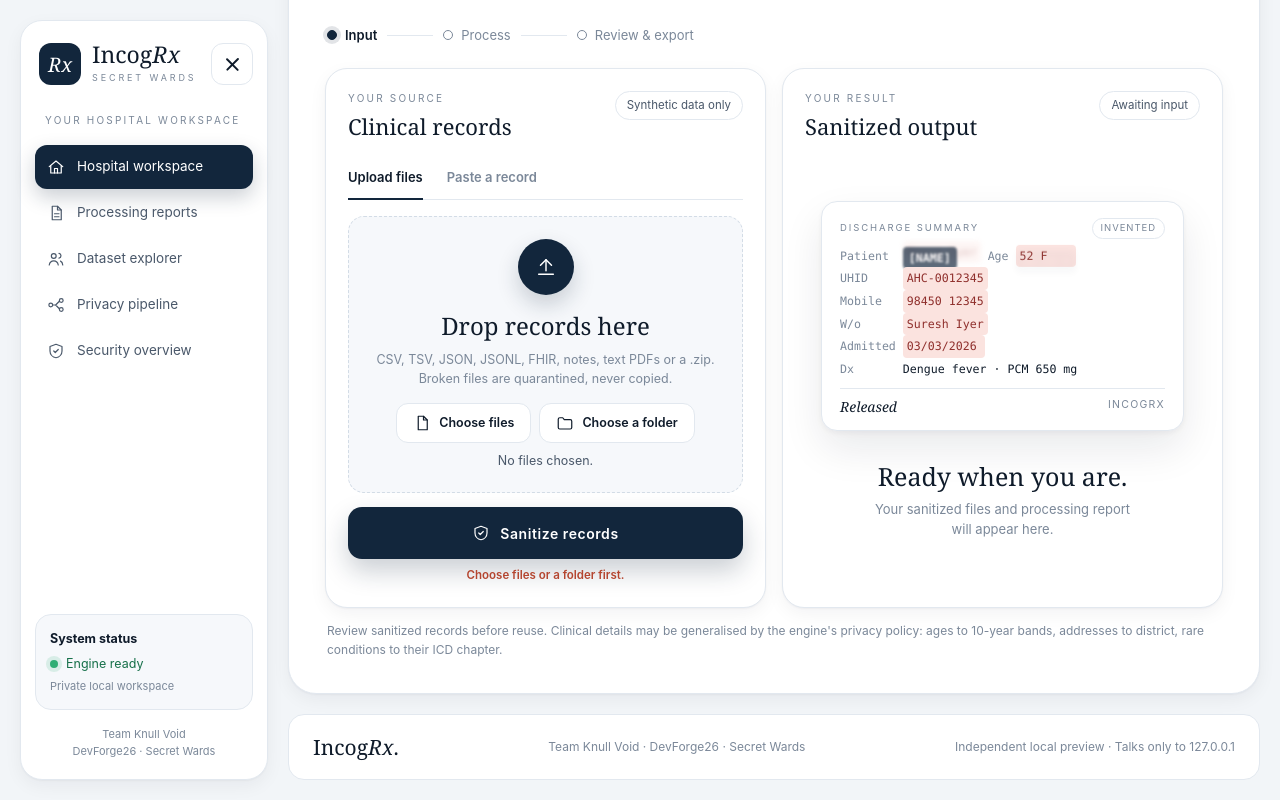
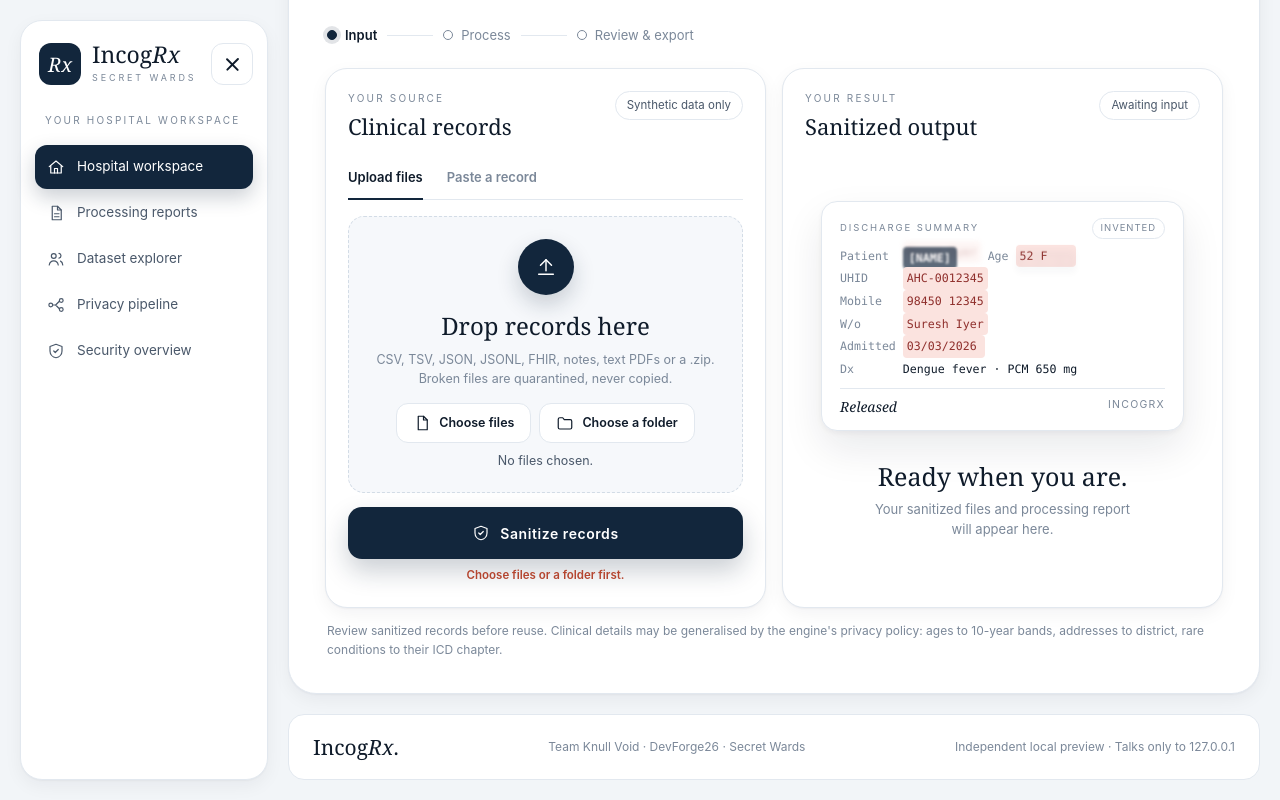
Before and after one commit to Nikitha1727/IncogRx, a plain HTML site: page demo/index.html in a window 1280 px wide. Both pictures are taken after a click on the button "Sanitize records". Shown: the part 1075-1875 px from the top of the page. Drawn offline with Linux system fonts and the light colour scheme.

Commit message:
Demo: remove sidebar status card and team line
Co-Authored-By: Claude Opus 5.5 <noreply@anthropic.com>

Claude-Session: https://claude.ai/code/session_01Up4FfajNGQeQu8A8dxZySS

```diff
--- a/demo/index.html
+++ b/demo/index.html
@@ -390,13 +390,6 @@ footer b{font:400 21px var(--serif);color:var(--ink)}footer b i{font-style:itali
       <a href="#/pipeline" title="Privacy pipeline" data-route="pipeline"><svg class="i"><use href="#i-flow"/></svg><span class="t">Privacy pipeline</span></a>
       <a href="#/security" title="Security overview" data-route="security"><svg class="i"><use href="#i-shield"/></svg><span class="t">Security overview</span></a>
     </nav>
-    <div class="status" id="sys" data-s="ready" role="status" aria-live="polite">
-      <div class="shield"><svg class="i"><use href="#i-shield"/></svg></div>
-      <b class="t">System status</b>
-      <span class="st"><span class="dot"></span><span id="sysText">Engine ready</span></span>
-      <small class="t">Private local workspace</small>
-    </div>
-    <div class="team t">Team Knull Void<br>DevForge26 · Secret Wards</div>
   </aside>
 
   <main class="main">
@@ -667,7 +660,7 @@ const toB64 = f => new Promise((res, rej) => { const r = new FileReader();
 
 
 // ---------- workspace state: system status, stepper, run button ----------
-function sys(s, text) { $("#sys").dataset.s = s; $("#sysText").textContent = text; }
+function sys(s, text) { const el = $("#sys"); if (el) { el.dataset.s = s; $("#sysText").textContent = text; } }
 function step(n) { [1, 2, 3].forEach(i => { const el = $("#st" + i); el.classList.toggle("on", i === n); el.classList.toggle("done", i < n); });
   document.querySelectorAll(".stepper .bar").forEach((b, i) => b.classList.toggle("fill", i < n - 1)); }
 function status(html, err) { const el = $("#status"); el.innerHTML = html; el.classList.toggle("err", !!err); }
@@ -816,7 +809,7 @@ function renderPeople(d) {
   const links = [...document.querySelectorAll("#nav a")], ind = document.getElementById("navind");
   links.forEach((a, i) => a.style.animationDelay = (0.15 + i * 0.06) + "s");
   document.querySelector(".side .brand").style.animationDelay = ".05s";
-  document.querySelector(".side .status").style.animationDelay = ".6s";
+
   const placeInd = () => { const on = document.querySelector("#nav a.on") || links[0];
     ind.style.transform = `translateY(${on.offsetTop}px)`; ind.style.height = on.offsetHeight + "px"; };
   new MutationObserver(placeInd).observe(document.getElementById("nav"), {attributes: true, subtree: true, attributeFilter: ["class"]});
```
